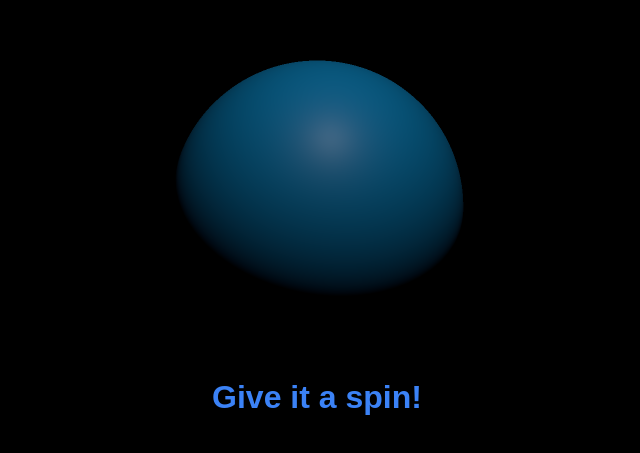
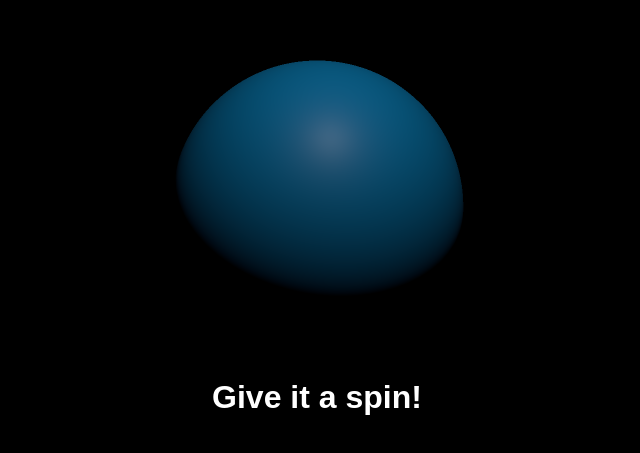
Before and after one commit to Dasajton/threejs-3d-circle, a website built with Vite: page index.html in a window 1280 px wide. Shown: the part 193-646 px from the top of the page, without its empty margins (323-963 px from the left). Built offline with nearby package versions, Linux system fonts and the light colour scheme; animation ran at ten frames a second.

Commit message:
update h1 color

```diff
--- a/style.scss
+++ b/style.scss
@@ -17,7 +17,7 @@ html {
   }
 
   h1 {
-    color: #3b82f6;
+    color: #fff;
     z-index: 2;
     position: absolute;
     font-size: 2rem;
```
